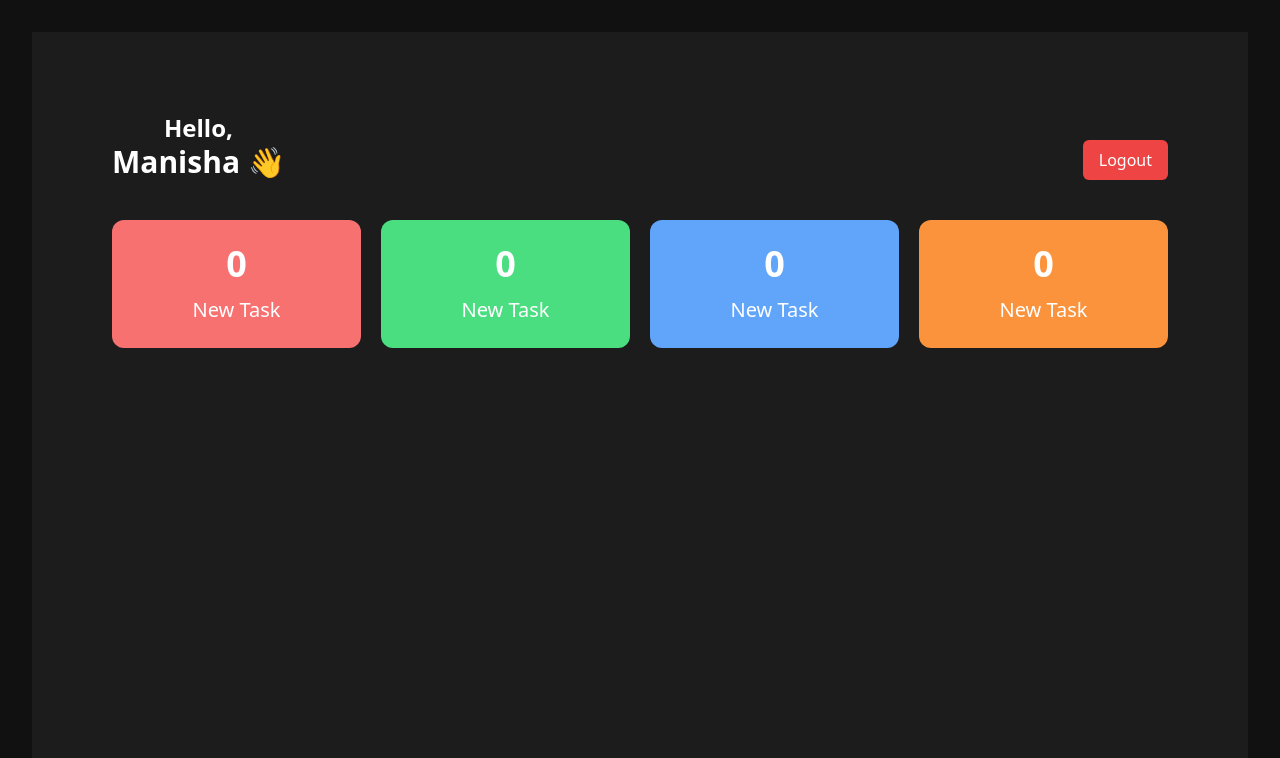
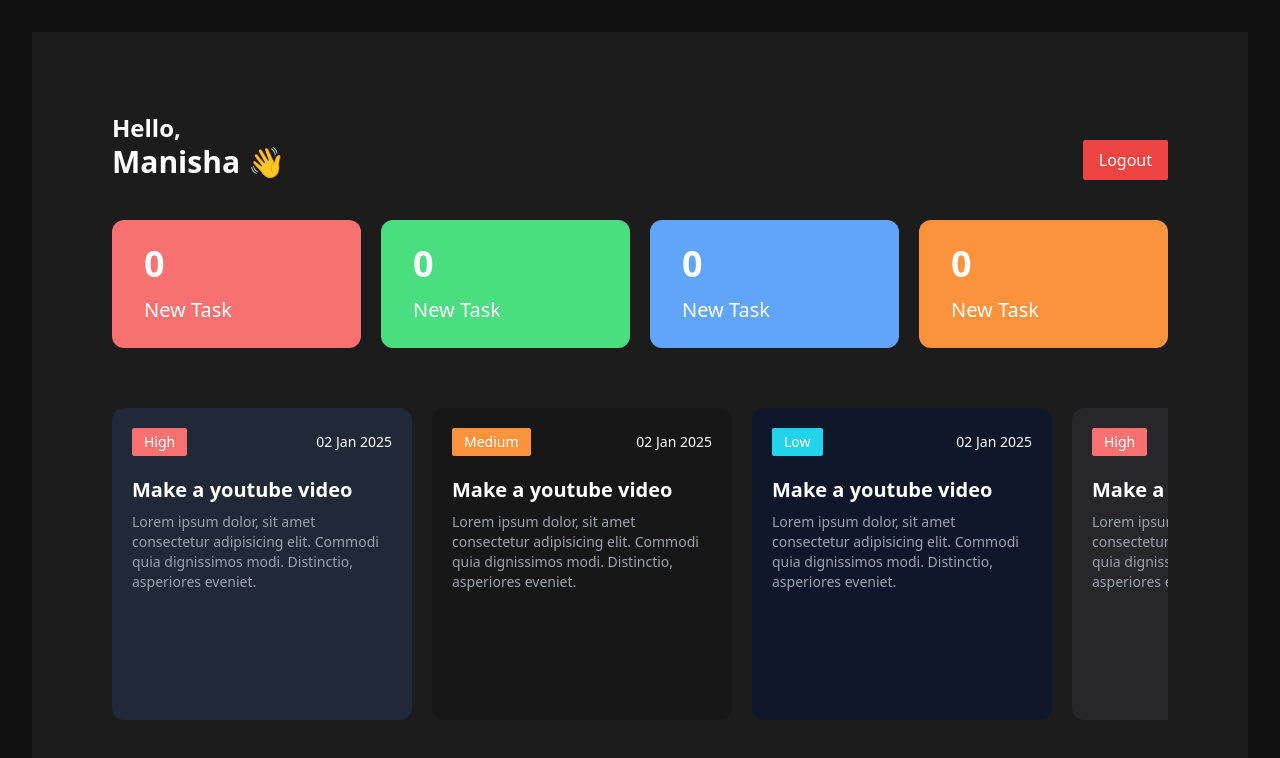
Before and after one commit to manishaV-dev/Employee-Management-System, a React (Vite) app: page / in a window 1280 px wide. Shown: the top 758 px of the page. Built offline with nearby package versions, Linux system fonts and the light colour scheme.

Commit message:
complete employee dashboard

```diff
--- a/src/App.css
+++ b/src/App.css
@@ -2,5 +2,5 @@
   max-width: 1280px;
   margin: 0 auto;
   padding: 2rem;
-  text-align: center;
+  /* text-align: center; */
 }
--- a/src/components/Dashboard/EmployeeDashboard.jsx
+++ b/src/components/Dashboard/EmployeeDashboard.jsx
@@ -1,6 +1,7 @@
 import React from "react";
 import Header from "../other/Header";
 import TaskListCard from "../other/TaskListCard";
+import TaskList from "../other/TaskList";
 
 function EmployeeDashboard() {
   return (
@@ -8,6 +9,7 @@ function EmployeeDashboard() {
       <div className="p-20 bg-[#1c1c1c] h-screen">
         <Header />
         <TaskListCard />
+        <TaskList />
       </div>
     </>
   );
--- a/src/components/other/Header.jsx
+++ b/src/components/other/Header.jsx
@@ -7,7 +7,7 @@ function Header() {
         <h1 className="text-2xl font-semibold">
           Hello, <br /> <span className="text-3xl font-semibold">Manisha 👋</span>
         </h1>
-        <button className="bg-red-500 text-white px-4 py-2 rounded-md font-medium">Logout</button>
+        <button className="bg-red-500 text-white px-4 py-2 rounded-sm font-medium">Logout</button>
       </div>
     </>
   );
--- /dev/null
+++ b/src/components/other/TaskList.jsx
@@ -0,0 +1,98 @@
+import React from "react";
+
+function TaskList() {
+  return (
+    <>
+      <div
+        id="tasklist"
+        className="flex overflow-x-auto items-center justify-start gap-5 flex-nowrap h-[55%] w-full mt-10 py-5"
+      >
+        <div className="flex-shrink-0 h-full w-[300px] bg-gray-800 rounded-xl p-5">
+          <div className="flex justify-between items-center">
+            <h3 className="bg-red-400 px-3 py-1 rounded-sm text-sm">High</h3>
+            <h4 className="text-sm">02 Jan 2025</h4>
+          </div>
+
+          <h2 className="mt-5 text-xl font-semibold">Make a youtube video</h2>
+          <p className="text-sm mt-2 text-gray-400">
+            Lorem ipsum dolor, sit amet consectetur adipisicing elit. Commodi
+            quia dignissimos modi. Distinctio, asperiores eveniet.
+          </p>
+        </div>
+
+
+        <div className="flex-shrink-0 h-full w-[300px] bg-neutral-900 rounded-xl p-5">
+          <div className="flex justify-between items-center">
+            <h3 className="bg-orange-400 px-3 py-1 rounded-sm text-sm">Medium</h3>
+            <h4 className="text-sm">02 Jan 2025</h4>
+          </div>
+
+          <h2 className="mt-5 text-xl font-semibold">Make a youtube video</h2>
+          <p className="text-sm mt-2 text-gray-400">
+            Lorem ipsum dolor, sit amet consectetur adipisicing elit. Commodi
+            quia dignissimos modi. Distinctio, asperiores eveniet.
+          </p>
+        </div>
+
+
+        <div className="flex-shrink-0 h-full w-[300px] bg-slate-900 rounded-xl p-5">
+          <div className="flex justify-between items-center">
+            <h3 className="bg-cyan-400 px-3 py-1 rounded-sm text-sm">Low</h3>
+            <h4 className="text-sm">02 Jan 2025</h4>
+          </div>
+
+          <h2 className="mt-5 text-xl font-semibold">Make a youtube video</h2>
+          <p className="text-sm mt-2 text-gray-400">
+            Lorem ipsum dolor, sit amet consectetur adipisicing elit. Commodi
+            quia dignissimos modi. Distinctio, asperiores eveniet.
+          </p>
+        </div>
+
+
+        <div className="flex-shrink-0 h-full w-[300px] bg-zinc-800 rounded-xl p-5">
+          <div className="flex justify-between items-center">
+            <h3 className="bg-red-400 px-3 py-1 rounded-sm text-sm">High</h3>
+            <h4 className="text-sm">02 Jan 2025</h4>
+          </div>
+
+          <h2 className="mt-5 text-xl font-semibold">Make a youtube video</h2>
+          <p className="text-sm mt-2 text-gray-400">
+            Lorem ipsum dolor, sit amet consectetur adipisicing elit. Commodi
+            quia dignissimos modi. Distinctio, asperiores eveniet.
+          </p>
+        </div>
+
+        <div className="flex-shrink-0 h-full w-[300px] bg-slate-900 rounded-xl p-5">
+          <div className="flex justify-between items-center">
+            <h3 className="bg-red-400 px-3 py-1 rounded-sm text-sm">High</h3>
+            <h4 className="text-sm">02 Jan 2025</h4>
+          </div>
+
+          <h2 className="mt-5 text-xl font-semibold">Make a youtube video</h2>
+          <p className="text-sm mt-2 text-gray-400">
+            Lorem ipsum dolor, sit amet consectetur adipisicing elit. Commodi
+            quia dignissimos modi. Distinctio, asperiores eveniet.
+          </p>
+        </div>
+
+
+        <div className="flex-shrink-0 h-full w-[300px] bg-zinc-800 rounded-xl p-5">
+          <div className="flex justify-between items-center">
+            <h3 className="bg-red-400 px-3 py-1 rounded-sm text-sm">High</h3>
+            <h4 className="text-sm">02 Jan 2025</h4>
+          </div>
+
+          <h2 className="mt-5 text-xl font-semibold">Make a youtube video</h2>
+          <p className="text-sm mt-2 text-gray-400">
+            Lorem ipsum dolor, sit amet consectetur adipisicing elit. Commodi
+            quia dignissimos modi. Distinctio, asperiores eveniet.
+          </p>
+        </div>
+
+
+      </div>
+    </>
+  );
+}
+
+export default TaskList;
--- a/src/components/other/TaskListCard.jsx
+++ b/src/components/other/TaskListCard.jsx
@@ -3,7 +3,7 @@ import React from "react";
 function TaskListCard() {
   return (
     <>
-      <div className="flex justify-between gap-5 mt-10 text-white">
+      <div className="flex justify-between gap-5 mt-10">
         <div className="w-[45%] bg-red-400 py-6 px-8 rounded-xl">
           <h2 className="text-4xl font-semibold">0</h2>
           <h3 className="text-xl font-medium mt-3">New Task</h3>
```
Also changed, not shown: src/index.css (line endings or trailing spaces).
